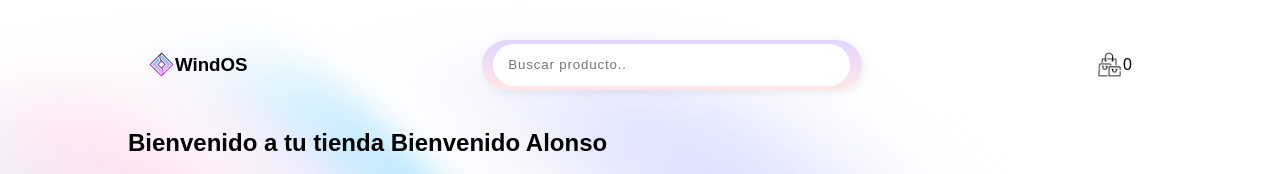
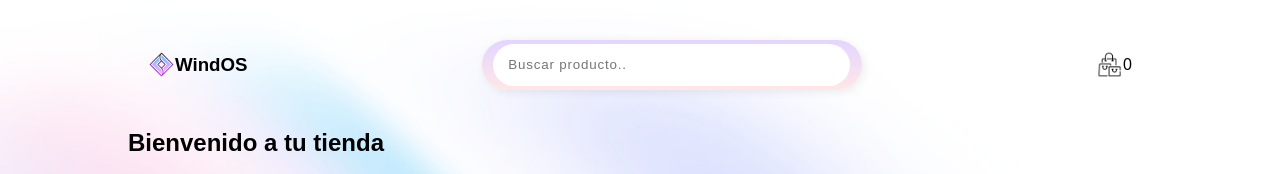
Before and after one commit to Mechsx41/Entrega3JavierRodriguezCoderHouse, a website: page index.html in a window 1280 px wide. Shown: the top 174 px of the page. Drawn offline with nearby package versions, Linux system fonts and the light colour scheme.

Commit message:
cambio nombre mal

```diff
--- a/index.html
+++ b/index.html
@@ -37,7 +37,6 @@
                 <section class="container">
                         <h1>
                             Bienvenido a tu tienda
-                         Bienvenido Alonso
                         </h1>
                      <section class="layout">
                       <div id="card-container">
```
